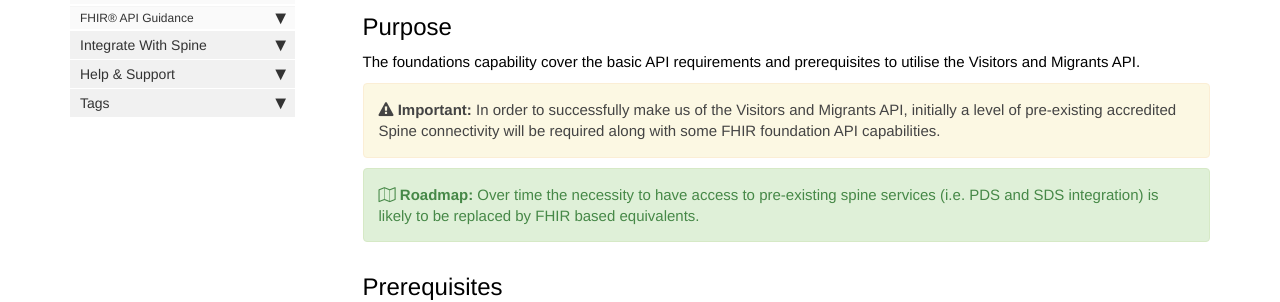
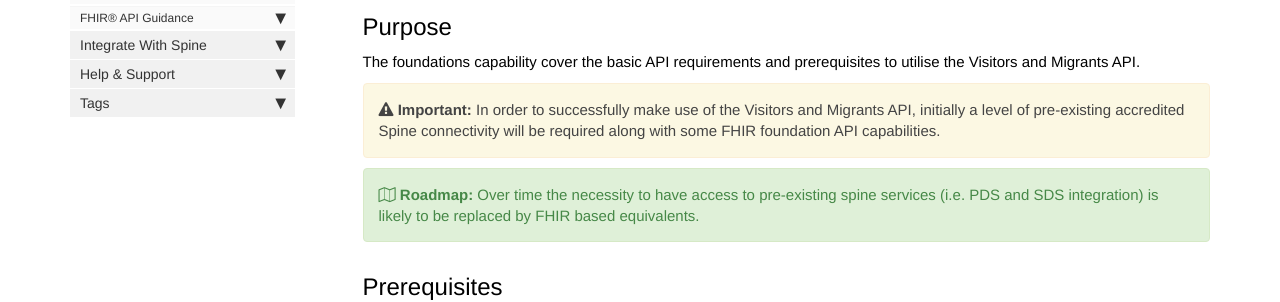
Before and after one commit to nhsconnect/visitor-and-migrants, a Jekyll site: the page built from pages/foundations/foundations.md, in a window 1280 px wide and 900 px high. Shown: the part 434-736 px from the top of the window. Built offline with Jekyll 4.4.1, drawn with Linux system fonts in a browser that asks for light colours; nearby versions of some CDN libraries; comment, search, counter and statistics services are not loaded.

Commit message:
Update foundations.md
fixed typo

```diff
--- a/pages/foundations/foundations.md
+++ b/pages/foundations/foundations.md
@@ -13,7 +13,7 @@ summary: "All about the common foundation capabilities."
 
 The foundations capability cover the basic API requirements and prerequisites to utilise the Visitors and Migrants API.
 
-{% include important.html content="In order to successfully make us of the Visitors and Migrants API, initially a level of pre-existing accredited Spine connectivity will be required along with some FHIR foundation API capabilities." %}
+{% include important.html content="In order to successfully make use of the Visitors and Migrants API, initially a level of pre-existing accredited Spine connectivity will be required along with some FHIR foundation API capabilities." %}
 
 {% include roadmap.html content="Over time the necessity to have access to pre-existing spine services (i.e. PDS and SDS integration) is likely to be replaced by FHIR based equivalents." %}
 
```
